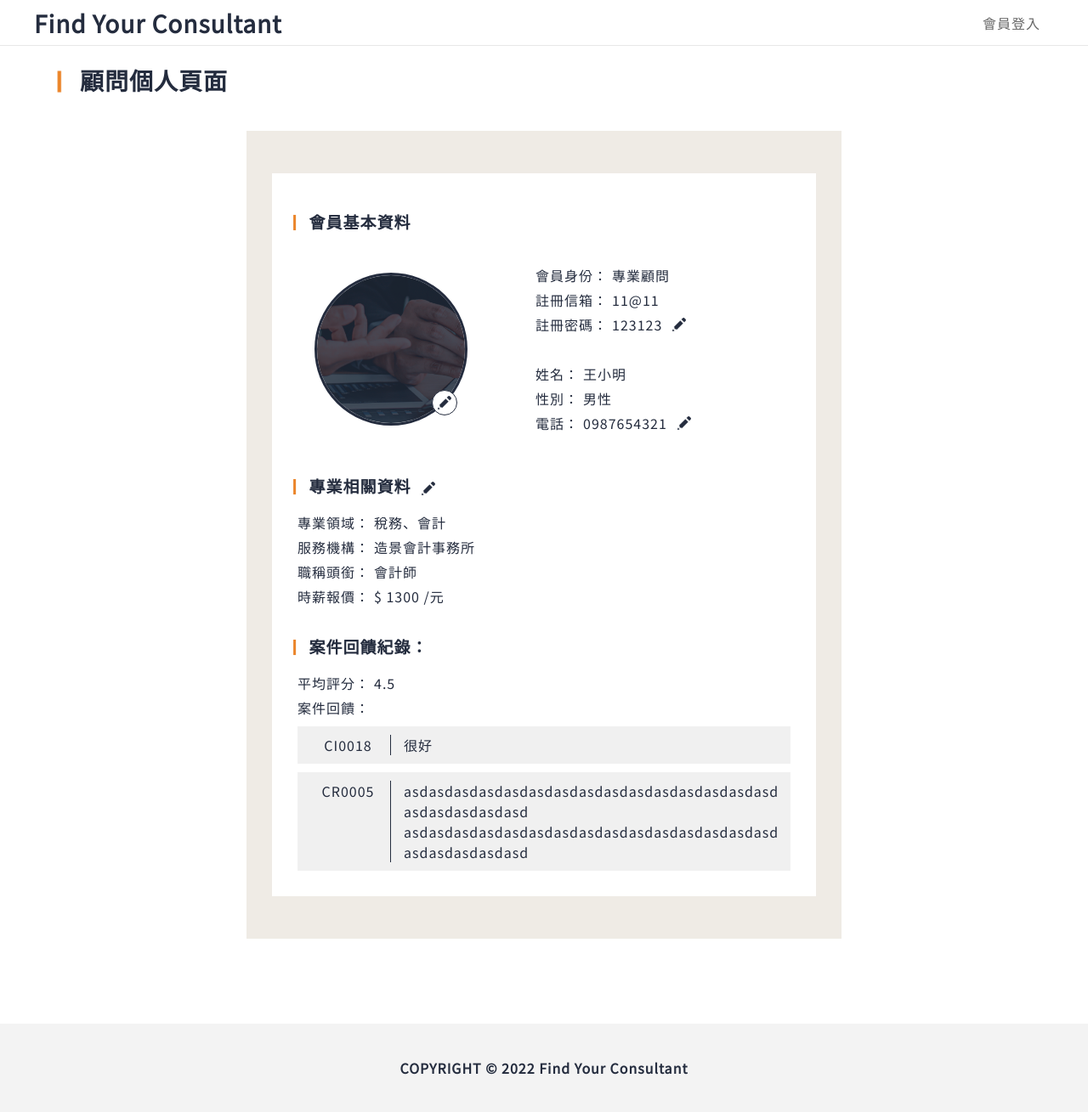
After one commit to alice1315/find-your-consultant, a Flask app: page /memberpage/1 in a window 1280 px wide. The commit adds this page. Shown: the whole page at 85% size. Run offline with Flask 2, Linux system fonts and the light colour scheme.

Commit message:
Set memberpage.html.

```diff
--- a/flask/app/main/templates/base.html
+++ b/flask/app/main/templates/base.html
@@ -19,7 +19,7 @@
             <div id="member-center">
                 <ul>
                     <li id="chat-btn">諮詢聊天室</li>
-                    <li>會員資料</li>
+                    <li id="memberpage-btn">會員資料</li>
                     <li id="signout-btn">登出系統</li>
                 </ul>
             </div>
--- /dev/null
+++ b/flask/app/member/templates/memberpage.html
@@ -0,0 +1,118 @@
+<!DOCTYPE html>
+<html>
+    <head>
+        <link rel="stylesheet" href="/css/memberpage.css"></link>
+    </head>
+    <body onload="memberInit();">
+        {% extends "base.html" %}
+
+        {% block body %}
+
+        <div class="content">
+            <div class="page-top">
+                <img src="/img/title-mark.png"/>
+                <div class="page-title">顧問個人頁面</div>
+            </div>
+            <div class="member-container">
+                <div id="member-info">
+                    <div>
+                        <div class="member-title">
+                            <img src="/img/title-mark.png"/>
+                            <div>會員基本資料</div>
+                        </div>
+                        <div class="member-basic">
+                            <div class="self-pic-container">
+                                <div class="self-pic"><img src="/img/welcome.png"/></div>
+                                <div id="pic-edit"><div><img src="/img/edit.png" /></div></div>
+                            </div>
+                            <div class="self-info">
+                                <div class="info-block">
+                                    <div>會員身份： </div>
+                                    <div id="membership" class="info-content">專業顧問</div>
+                                </div>
+                                <div class="info-block">
+                                    <div>註冊信箱： </div>
+                                    <div id="email" class="info-content">11@11</div>
+                                </div>
+                                <div class="info-block">
+                                    <div>註冊密碼： </div>
+                                    <div id="password" class="info-content">123123</div>
+                                    <div class="edit"><img src="/img/edit.png" /></div>
+                                </div>
+                                <br />
+                                <div class="info-block">
+                                    <div>姓名： </div>
+                                    <div id="name" class="info-content">王小明</div>
+                                </div>
+                                <div class="info-block">
+                                    <div>性別： </div>
+                                    <div id="gender" class="info-content">男性</div>
+                                </div>
+                                <div class="info-block">
+                                    <div>電話： </div>
+                                    <div id="phone" class="info-content">0987654321</div>
+                                    <div class="edit"><img src="/img/edit.png" /></div>
+                                </div>
+                            </div>
+                        </div>
+                    </div>
+
+                    <div class="consultant-pro">
+                        <div class="member-title">
+                            <img src="/img/title-mark.png"/>
+                            <div>專業相關資料</div>
+                            <div class="edit"><img src="/img/edit.png" /></div>
+                        </div>
+
+                        <div class="info-block">
+                            <div>專業領域： </div>
+                            <div id="fields" class="info-content">稅務、會計</div>
+                        </div>
+                        <div class="info-block">
+                            <div>服務機構： </div>
+                            <div id="agency" class="info-content">造景會計事務所</div>
+                        </div>
+                        <div class="info-block">
+                            <div>職稱頭銜： </div>
+                            <div id="job-title" class="info-content">會計師</div>
+                        </div>
+                        <div class="info-block">
+                            <div>時薪報價： </div>
+                            <div id="price" class="info-content">$ 1300 /元</div>
+                        </div>
+
+                        <div class="member-title">
+                            <img src="/img/title-mark.png"/>
+                            <div>案件回饋紀錄： </div>
+                        </div>
+                        <div class="info-block">
+                            <div>平均評分： </div>
+                            <div id="ratings" class="info-content">4.5</div>
+                        </div>
+                        <div class="info-block">
+                            <div>案件回饋： </div>
+                        </div>
+                        <div class="case">
+                            <div class="case-id">CI0018</div>
+                            <div class="feedback">很好</div>
+                        </div>
+                        <div class="case">
+                            <div class="case-id">CR0005</div>
+                            <div class="feedback">asdasdasdasdasdasdasdasdasdasdasdasdasdasdasdasdasdasdasdasd
+                                asdasdasdasdasdasdasdasdasdasdasdasdasdasdasdasdasdasdasdasd
+                            </div>
+                        </div>
+
+                    </div>
+
+                    <!-- <div class="btn-container">
+                        <button type="submit" class="btn">註冊會員</button>
+                    </div> -->
+                </div>
+            </div>
+        </div>
+
+        <script src="/js/memberpage.js"></script>
+        {% endblock body%}
+    </body>
+</html>
--- a/flask/app/member/views.py
+++ b/flask/app/member/views.py
@@ -1,3 +1,7 @@
 from flask import render_template
 
 from . import member
+
+@member.route("/memberpage/<membership>")
+def member_page(membership):
+    return render_template("memberpage.html")
--- a/flask/app/static/css/field.css
+++ b/flask/app/static/css/field.css
@@ -89,8 +89,6 @@
     margin-top: 10px;
     padding: 10px;
     background-color: #F0F0F0;
-
-
 }
 
 .feedback-content{
--- /dev/null
+++ b/flask/app/static/css/memberpage.css
@@ -0,0 +1,172 @@
+.member-container{
+    width: 700px;
+    margin: 20px auto 0 auto;
+    padding: 30px;
+    background-color: #EFEBE5;
+}
+
+/* member-title */
+.member-title{
+    display: flex;
+    align-items: center;
+    margin: 20px 0 5px -25px;
+}
+
+.member-title img{
+    height: 50px;
+    margin-top: 3px;
+}
+
+.member-title div{
+    line-height: 25px;
+    font-size: 19px;
+    font-weight: bold;
+}
+
+/* member-basic */
+.member-basic{
+    display: flex;
+    align-items: center;
+    margin-top: 20px;
+}
+
+.info-block{
+    display: flex;
+    align-items: center;
+    margin: 5px 0;
+}
+
+.info-content{
+    margin-left: 5px;
+}
+
+.edit{
+    cursor: pointer;
+    width: 20px;
+    height: 20px;
+    margin-left: 10px;
+}
+
+.self-pic-container{
+    display: flex;
+    position: relative;
+    margin-left: 20px;
+}
+
+.self-pic{
+    width: 180px;
+    height: 180px;
+    border-radius: 50%;
+    border: 3px solid #242C3E;
+    overflow: hidden;
+}
+
+.self-pic img, .edit img{
+    width: 100%;
+    height: 100%;
+    object-fit: cover;
+}
+
+#pic-edit{
+    position: absolute;
+    right: 12px;
+    bottom: 12px;
+    display: flex;
+    justify-content: center;
+    align-items: center;
+    cursor: pointer;
+    width: 30px;
+    height: 30px;
+    background-color: #FFFFFF;
+    border-radius: 50%;
+    border: 1px solid #242C3E;
+    overflow: hidden;
+
+}
+#pic-edit div{
+    width: 70%;
+    height: 70%;
+}
+
+#pic-edit img{
+    width: 100%;
+    height: 100%;
+    object-fit: cover;
+}
+
+.self-info{
+    flex: none;
+    width: auto;
+    margin-left: 80px;
+}
+
+/* member-info */
+#member-info{
+    margin: 20px 0;
+    padding: 10px 30px 30px 30px;
+    background-color: #FFFFFF;
+}
+
+.text-input{
+    width: 310px;
+    height: 47px;
+    margin: 0 auto 20px auto;
+    border: 1px solid #CCCCCC;
+    border-radius: 5px;
+    padding-left: 15px;
+}
+
+.price-input{
+    width: 125px;
+    height: 47px;
+    margin: 0 auto 20px auto;
+    border: 1px solid #CCCCCC;
+    border-radius: 5px;
+    padding-left: 15px;
+}
+
+/* file-input*/
+input[type="file"] {
+    display: none;
+}
+
+.file-input{
+    cursor: pointer;
+    margin: 10px auto 3px auto;
+    padding: 6px 12px;
+    border: 1px solid #CCCCCC;
+    background-color: #F3F3F3;
+}
+
+.file-input:hover{
+    color: #EB8528;
+}
+
+/* consultant */
+.consultant-pro{
+    margin-top: 30px;
+}
+
+/* case feedback */
+.case{
+    display: flex;
+    width: 100%;
+    margin-top: 10px;
+    padding: 10px;
+    background-color: #F0F0F0;
+}
+
+.case-id{
+    flex: none;
+    width: 100px;
+    border-right: 1px solid #242C3E;
+    text-align: center;
+}
+
+.feedback{
+    flex: none;
+    max-width: 80%;
+    margin-left: 15px;
+    word-wrap: break-word;
+    word-break: normal;
+}
--- a/flask/app/static/js/base.js
+++ b/flask/app/static/js/base.js
@@ -40,6 +40,18 @@ function handleBtns(){
     // Chat
     let chatBtn = document.querySelector("#chat-btn");
     chatBtn.addEventListener("click", function(){location.href = "/chat";})
+
+    // Memberpage
+    let memberPageBtn = document.querySelector("#memberpage-btn");
+    memberPageBtn.addEventListener("click", function(){
+        if (membership === "member"){
+            console.log(authData);
+            location.href = `/memberpage/member?id=${signData["info"]["id"]}`;
+        } else{
+            location.href = `/memberpage/consultant?id=${signData["info"]["id"]}`;
+        }
+
+    })
 }
 
 // Utils
--- /dev/null
+++ b/flask/app/static/js/memberpage.js
@@ -0,0 +1,4 @@
+async function memberInit(){
+    await baseInit();
+    console.log("in member");
+}
```
Also changed, not shown: flask/app/static/img/edit.png (added), 3 other files.
